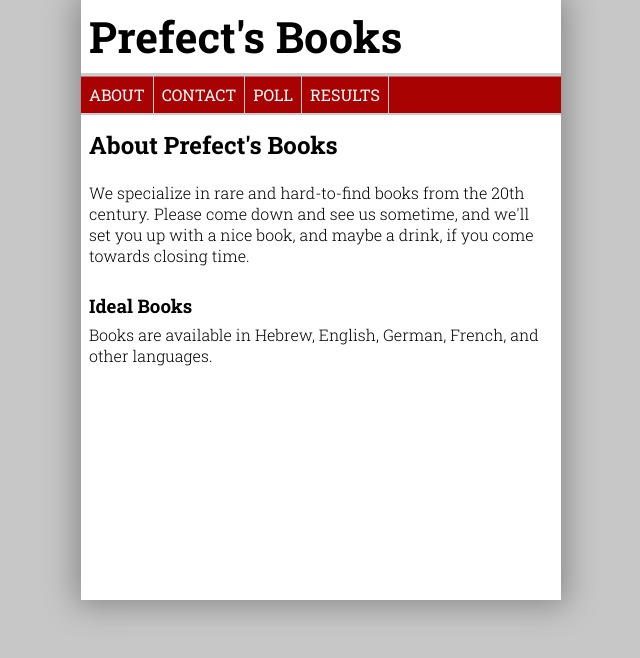
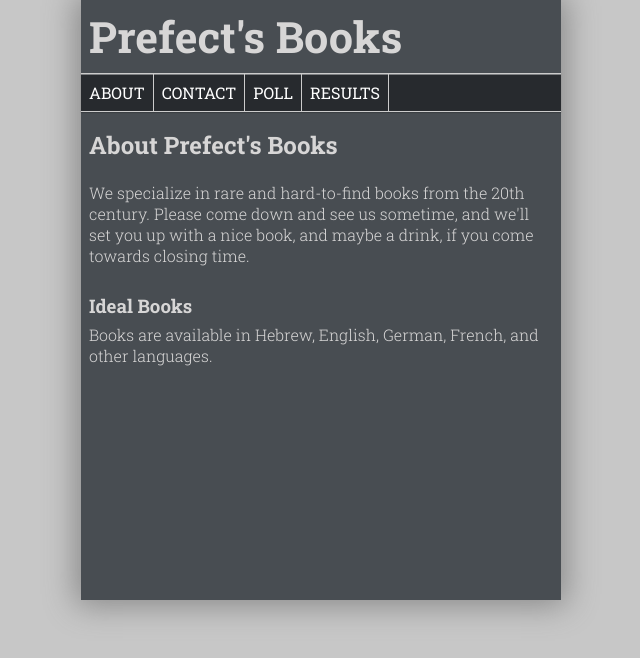
Before and after one commit to raputznik/web2-final, a PHP site: page / in a window 1280 px wide. Shown: the top 658 px of the page, without its empty margins (319-959 px from the left). Run offline with PHP 8.4, Linux system fonts and the light colour scheme.

Commit message:
Changed CSS colours
Making it a bit more professional-looking.

```diff
--- a/styles/styles.css
+++ b/styles/styles.css
@@ -5,28 +5,31 @@
 
 h1 {
 	font: 700 2.7em 'Roboto Slab', serif;
+	color: #d7d6d6;
 }
 
 h2 {
 	font: 700 'Roboto Slab', serif;
+	color: #d7d6d6;
+
 }
 
 body {
 	font: 300 1em 'Roboto Slab', serif;
+	color: #d7d6d6;
 	text-rendering: optimizelegibility;
 	background-color: #c7c7c7;
 }
 
 section {
-	/*height: 10em;*/
 	margin: 0em 0.5em 0.5em 0.5em;
 
 }
 
 .header {
+	display: block;
 	margin: 0em 0.5em 0.5em 0.5em;
 	padding-top: 0.5em;
-
 
 }
 
@@ -35,7 +38,7 @@ section {
 	max-width: 480px;
 	height: 600px;
 	margin: 0 auto;
-	background-color: white;
+	background-color: #484d52;
 	-moz-box-shadow: 0 0 5px 5px #888;
 	-webkit-box-shadow: 0 0 5px 5px#888;
 	box-shadow: 0 0 30px 5px #888;
@@ -51,9 +54,9 @@ section {
 	float: left;
 	padding: 0;
 	list-style: none;
-	background-color: #a90202;
+	background-color: #272a2e;
 	border-bottom: 1px solid #ccc;
-	border-top: 3px solid #ccc;
+	border-top: 1px solid #ccc;
     -webkit-box-shadow: inset 0 1px 0 rgba(255, 255, 255, 0.4), 0 1px 1px rgba(0, 0, 0, 0.2);
     -moz-box-shadow: inset 0 1px 0 rgba(255, 255, 255, 0.4), 0 1px 1px rgba(0, 0, 0, 0.2);
     box-shadow: inset 0 1px 0 rgba(255, 255, 255, 0.4), 0 1px 1px rgba(0, 0, 0, 0.2);
```
Also changed, not shown: images/book.svg (added).
